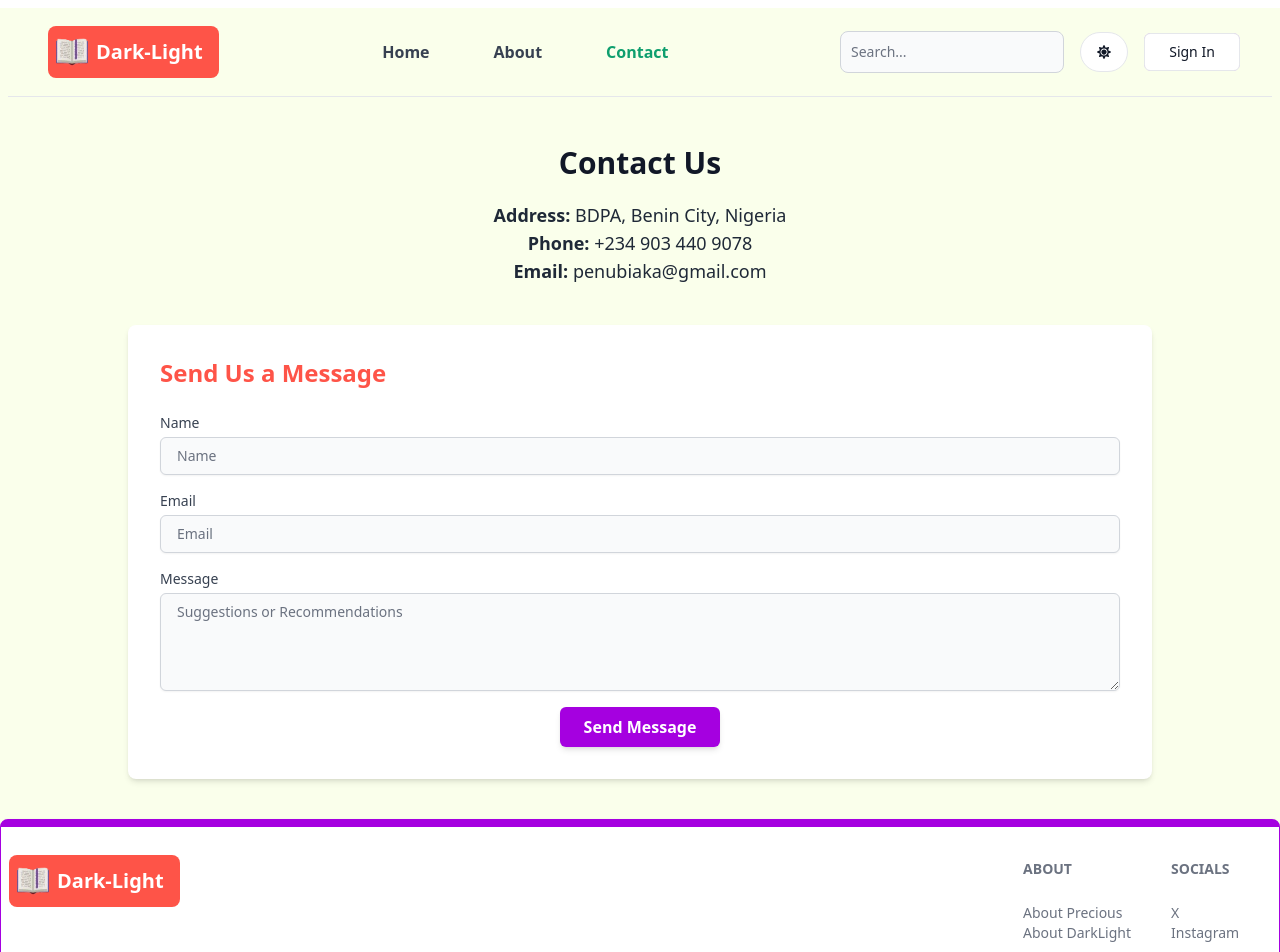
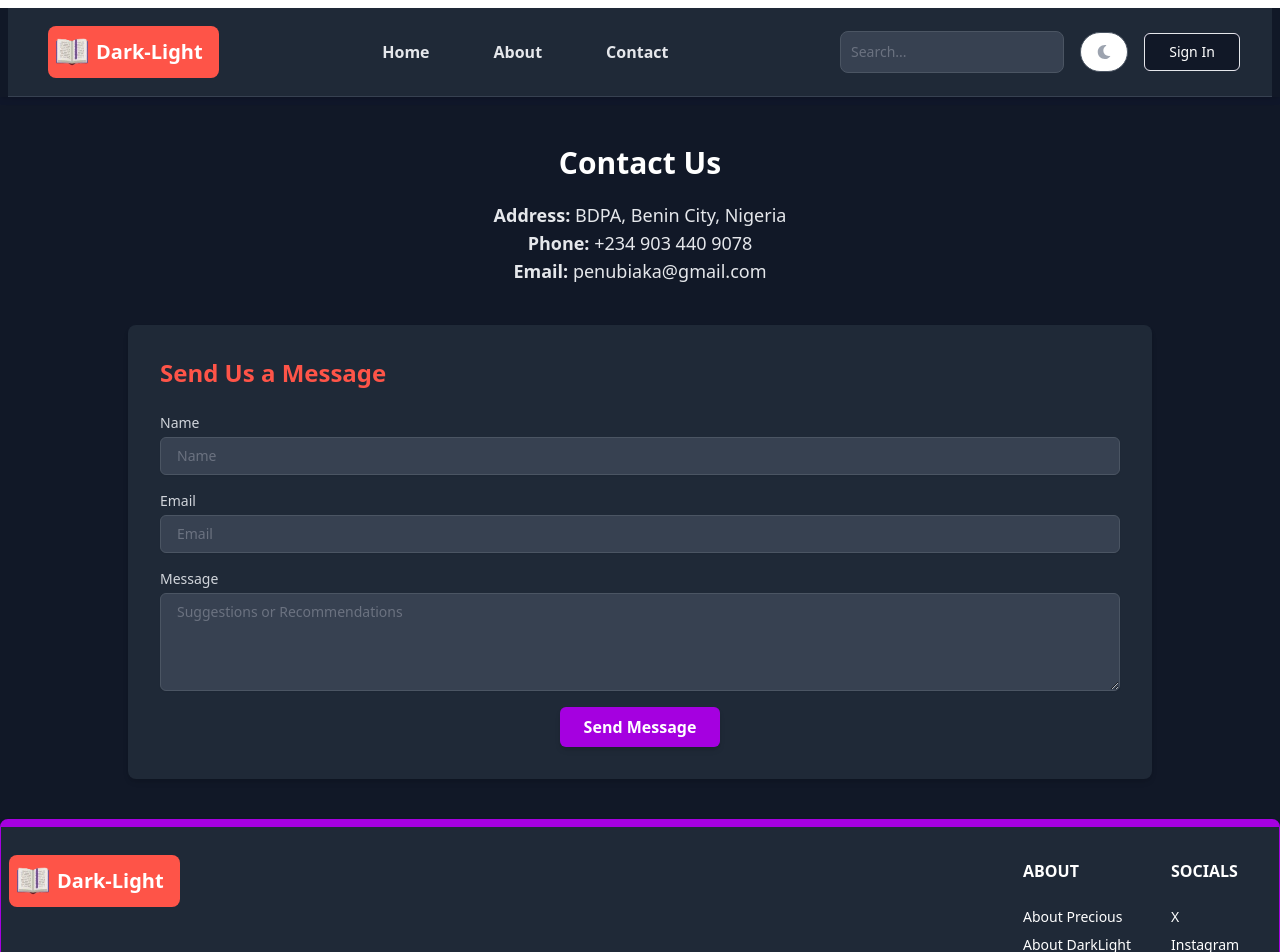
Before and after one commit to BenitaMichael/BookStore, a React (Vite) app in the folder client/: page /contact in a window 1280 px wide. Shown: the top 952 px of the page. Built offline with nearby package versions, Linux system fonts and the light colour scheme; no server answers.

Commit message:
fix: admin table update

```diff
--- a/client/package.json
+++ b/client/package.json
@@ -13,6 +13,7 @@
     "@reduxjs/toolkit": "^2.2.5",
     "firebase": "^10.12.2",
     "flowbite-react": "^0.9.0",
+    "framer-motion": "^12.23.0",
     "moment": "^2.30.1",
     "react": "^18.2.0",
     "react-circular-progressbar": "^2.1.0",
@@ -35,6 +36,6 @@
     "eslint-plugin-react-refresh": "^0.4.6",
     "postcss": "^8.4.47",
     "tailwindcss": "^3.4.13",
-    "vite": "^5.4.8"
+    "vite": "^5.4.19"
   }
 }
--- a/client/src/Components/DashboardComments.jsx
+++ b/client/src/Components/DashboardComments.jsx
@@ -86,8 +86,8 @@ const DashboardComments = () => {
             </Table.Head>
             {comments.map((comment) => (
               <Table.Body className='divide-y' key={comment._id}>
-                <Table.Row className='bg-white dark:border-gray-700 dark:bg-gray-800'>
-                  <Table.Cell>
+                <Table.Row className='bg-white dark:border-gray-700 dark:bg-gray-800 '>
+                  <Table.Cell  className="py-4 px-6">
                     {new Date(comment.updatedAt).toLocaleDateString()}
                   </Table.Cell>
                   <Table.Cell>{comment.content}</Table.Cell>
@@ -119,7 +119,7 @@ const DashboardComments = () => {
           )}
         </>
       ) : (
-        <p>You have no comments yet!</p>
+        <p className='text-center mt-7 font-semibold text-3xl font-medium'>You have no comments yet!</p>
       )}
       <Modal
         show={showModal}
--- a/client/src/Components/DashboardStories.jsx
+++ b/client/src/Components/DashboardStories.jsx
@@ -89,7 +89,7 @@ const DashboardStories = () => {
             <TableBody className='divide-y'>
               {userStories.map((story) => (
                 <TableRow key={story._id} className='bg-white dark:border-gray-700 dark:bg-gray-800'>
-                  <TableCell>
+                  <TableCell  className="py-4 px-6">
                     {new Date(story.updatedAt).toLocaleDateString()}
                   </TableCell>
                   <TableCell>
--- a/client/src/Components/FooterComponent.jsx
+++ b/client/src/Components/FooterComponent.jsx
@@ -5,7 +5,7 @@ import logo from '../assets/logo.png';
 
 const FooterComponent = () => {
   return (
-    <Footer container className='border border-t-8 border-[#A500E0]'>
+    <Footer container className='border border-t-8 border-[#A500E0] bg-[#FAFFEB]'>
        <div className='w-full max-w-7xl mx-auto'>
         <div className='grid w-full justify-between sm:flex md:grid-cols-1'>
           <div className='mt-5'>
@@ -20,13 +20,14 @@ const FooterComponent = () => {
             </Link>
           </div>
           <div className="grid grid-cols-2 gap-10 sm: mt-8">
-            <div>
-            <Footer.Title title='About' />
+            <div className='text-bold'>
+            <Footer.Title title='About' className='text-extra-bold text-md' />
             <Footer.LinkGroup col>
               <Footer.Link
                 href='#'
                 target='_blank'
                 rel='noopener norereferer'
+                className='mb-2'
               >
                 About Precious
               </Footer.Link>
@@ -40,13 +41,14 @@ const FooterComponent = () => {
             </Footer.LinkGroup>
             </div>
 
-            <div>
-            <Footer.Title title='Socials' />
+            <div className='text-bold'>
+            <Footer.Title className='text-extra-bold text-md' title='Socials' />
             <Footer.LinkGroup col>
               <Footer.Link
                 href='#'
                 target='_blank'
                 rel='noopener norereferer'
+                className='mb-2'
               >
                 X
               </Footer.Link>
@@ -64,7 +66,7 @@ const FooterComponent = () => {
         </div>
 
         <FooterDivider/>
-        <div>
+        <div className='text-center my-6 py-2 font-semibold text-gray-500 dark:text-gray-400'>
           <Footer.Copyright href='#'
           by='Built With Love By Bunnie.tech'
           year={new Date().getFullYear()}/>
--- a/client/src/Components/Header.jsx
+++ b/client/src/Components/Header.jsx
@@ -61,7 +61,7 @@ const Header = () => {
   }, [isMenuOpen]);
 
   return (
-    <div className="relative">
+    <div className="relative sticky top-0 z-50 bg-white dark:bg-gray-900 shadow-md">
       <Navbar className="m-2 bg-[#FAFFEB] dark:bg-gray-800 border-b border-gray-200 dark:border-gray-700 px-4 sm:px-6 lg:px-8">
         <div className="flex justify-between items-center w-full">
           <div className="flex items-center flex-grow">
--- a/client/src/Components/ThemeProvider.jsx
+++ b/client/src/Components/ThemeProvider.jsx
@@ -5,7 +5,7 @@ const ThemeProvider = ({children}) => {
   const { theme } = useSelector((state) => state.theme);
   return (
     <div className={theme}>
-      <div className='bg-[#FAFFEB] text-gray-700 dark:text-gray-200 dark:bg-[rgb(16,23,42)] min-h-screen'>
+      <div className='bg-[#FAFFEB] text-gray-700 dark:text-gray-100 dark:bg-[rgb(16,23,42)] min-h-screen'>
         {children}
       </div>
     </div>
--- a/client/src/Pages/Home.jsx
+++ b/client/src/Pages/Home.jsx
@@ -2,11 +2,15 @@ import React, { useEffect, useState } from 'react';
 import { Link } from 'react-router-dom';
 import StoryCard from '../Components/StoryCard';
 import bookImage from '../assets/bookImage.png';
+import { motion, AnimatePresence } from 'framer-motion';
+
+const bookImages = [bookImage, bookImage, bookImage, bookImage, bookImage];
 
 const Home = () => {
   const [stories, setStories] = useState([]);
   const [loading, setLoading] = useState(true);
   const [error, setError] = useState(null);
+  const [current, setCurrent] = useState(0);
 
   const fetchStories = async () => {
     try {
@@ -24,9 +28,17 @@ const Home = () => {
     fetchStories();
   }, []);
 
+   useEffect(() => {
+    const interval = setInterval(() => {
+      setCurrent((prev) => (prev + 1) % bookImages.length);
+    }, 2000);
+    return () => clearInterval(interval);
+  }, []);
+
   return (
-    <div>
-      <div className="flex flex-col lg:flex-row items-center gap-6 p-28 px-3 max-w-6xl mx-auto bg-[#FAFFEB] dark:bg-gray-900 dark:text-white">
+    <>
+      <section className="flex flex-col lg:flex-row items-center gap-6 p-28 px-3 max-w-6xl mx-auto bg-[#FAFFEB] dark:bg-gray-900 dark:text-white">
+      {/* Text content */}
       <div className="flex-1">
         <h1 className="text-3xl font-bold lg:text-6xl">Welcome to DarkLight</h1>
         <p className="text-gray-500 text-xs sm:text-sm py-8">
@@ -41,14 +53,26 @@ const Home = () => {
         </Link>
       </div>
 
-        <div className="flex-1 hidden lg:block">
-          <img
-            src={bookImage}
-            alt="Book Image"
-            className="w-full h-auto object-cover rounded-lg shadow-lg"
+      {/* Animated stacked books */}
+      <div className="flex-1 hidden lg:flex flex-col gap-4 items-center relative h-[400px] w-full overflow-hidden">
+        <AnimatePresence initial={false} mode="wait">
+          {bookImages.map((img, index) =>
+            index === current ? (
+              <motion.img
+                key={index}
+                src={img}
+                alt={`Book ${index + 1}`}
+                initial={{ x: -100, opacity: 0 }}
+                animate={{ x: 0, opacity: 1 }}
+                exit={{ x: 100, opacity: 0 }}
+                transition={{ duration: 0.5 }}
+                className="w-40 h-auto object-cover rounded-lg shadow-lg absolute"
               />
+            ) : null
+          )}
+        </AnimatePresence>
       </div>
-      </div>
+    </section>
 
       {/* Stories Section */}
       {loading && <p className="text-center text-[#FE5448]">Loading stories...</p>}
@@ -72,7 +96,7 @@ const Home = () => {
           </div>
         </div>
       )}
-    </div>
+    </>
   );
 };
 
--- a/client/src/index.css
+++ b/client/src/index.css
@@ -22,3 +22,8 @@ body {
   font-family: sans-serif;
   margin: 1.5rem 0;
 }
+
+div.bg-white.rounded-lg.drop-shadow-md {
+  background-color: transparent !important;
+  box-shadow: none !important;
+}
--- a/client/src/redux/theme/themeSlice.js
+++ b/client/src/redux/theme/themeSlice.js
@@ -1,7 +1,7 @@
 import {createSlice} from '@reduxjs/toolkit';
 
 const initialState = {
-    theme: 'light',
+    theme: 'dark',
 };
 
 const themeSlice = createSlice({
```
Also changed, not shown: 1 other file (tests, documents, lock files or other folders). Lines whose indentation alone changed are shown as unchanged.
